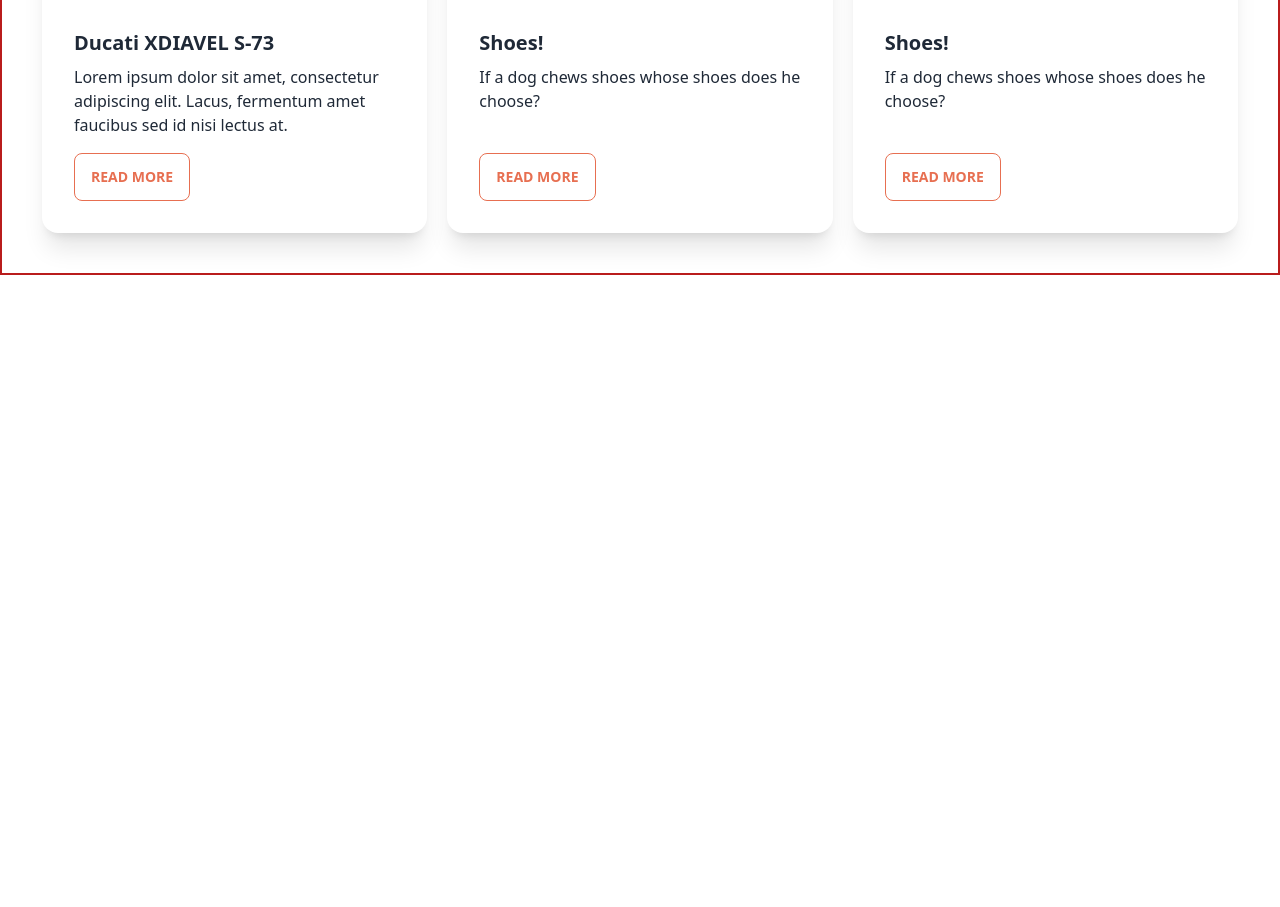
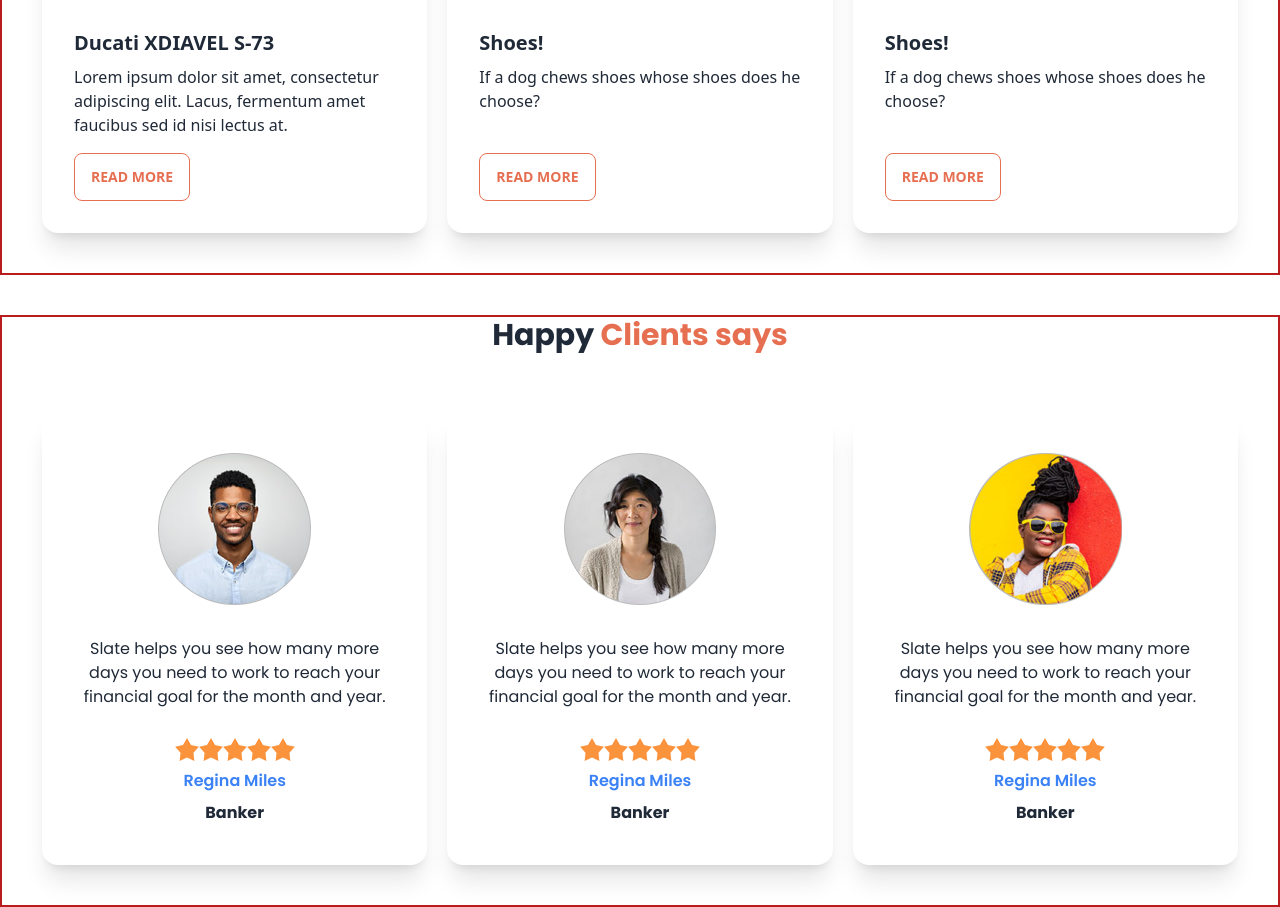
Before and after one commit to Fariha1865/BikerZone-landing-page-with-Tailwind-DaisyUI, a plain HTML site: page index.html in a window 1280 px wide. Shown: the part 1364-2271 px from the top of the page. Before the commit the page ends 1639 px from the top, so only its background shows below. Drawn offline with nearby package versions, Linux system fonts and the light colour scheme.

Commit message:
clients section added

```diff
--- a/index.html
+++ b/index.html
@@ -1,5 +1,6 @@
 <!DOCTYPE html>
 <html lang="en">
+
 <head>
   <meta charset="UTF-8">
   <meta name="viewport" content="width=device-width, initial-scale=1.0">
@@ -20,7 +21,7 @@
             'color': '#E76F51',
 
           },
-              backgroundImage:{
+          backgroundImage: {
 
           }
         }
@@ -35,11 +36,12 @@
 
 
   <style>
-        .font-poppins{
+    .font-poppins {
       font-family: 'Poppins', sans-serif;
     }
   </style>
 </head>
+
 <body>
   <header>
     <nav>
@@ -47,9 +49,13 @@
         <div class="navbar-start">
           <div class="dropdown">
             <label tabindex="0" class="btn btn-ghost lg:hidden">
-                <svg xmlns="http://www.w3.org/2000/svg" class="h-5 w-5" fill="none" viewBox="0 0 24 24" stroke="currentColor"><path stroke-linecap="round" stroke-linejoin="round" stroke-width="2" d="M4 6h16M4 12h8m-8 6h16" /></svg>
+              <svg xmlns="http://www.w3.org/2000/svg" class="h-5 w-5" fill="none" viewBox="0 0 24 24"
+                stroke="currentColor">
+                <path stroke-linecap="round" stroke-linejoin="round" stroke-width="2" d="M4 6h16M4 12h8m-8 6h16" />
+              </svg>
             </label>
-              <ul tabindex="0" class="menu menu-sm dropdown-content mt-3 z-[1] p-2 shadow bg-base-100 rounded-box w-52 font-medium font-poppins">
+            <ul tabindex="0"
+              class="menu menu-sm dropdown-content mt-3 z-[1] p-2 shadow bg-base-100 rounded-box w-52 font-medium font-poppins">
               <li><a>Home</a></li>
               <li><a>Shop</a></li>
               <li><a>News</a></li>
@@ -57,7 +63,8 @@
             </ul>
           </div>
 
-            <a class="btn btn-ghost normal-case text-xl  display: inline pt-2"><i class="fa-solid fa-motorcycle"></i> Biker<span class="text-color">Zone</span></a>
+          <a class="btn btn-ghost normal-case text-xl  display: inline pt-2"><i class="fa-solid fa-motorcycle"></i>
+            Biker<span class="text-color">Zone</span></a>
         </div>
         <div class="navbar-center hidden lg:flex">
           <ul class="menu menu-horizontal px-1 font-medium font-poppins ml-[100px]">
@@ -164,7 +171,7 @@
     <!-- Latest News Section -->
 
     <section class="max-w-screen-xl mx-auto mt-20 border-2 border-solid border-red-700">
-            <h1 class="text-center font-poppins font-semibold text-3xl mb-5">Latest News</h1>
+      <h1 class="text-center font-poppins font-bold text-3xl mb-5">Latest News</h1>
 
       <!-- Cards Holder -->
       <div class="grid grid-cols-1 gap-5 lg:grid-cols-3 p-10">
@@ -173,9 +180,11 @@
           <figure><img src="./images/others/latest1.png" alt="Shoes" /></figure>
           <div class="card-body">
             <h2 class="card-title">Ducati XDIAVEL S-73</h2>
-                  <p>Lorem ipsum dolor sit amet, consectetur adipiscing elit. Lacus, fermentum amet faucibus sed id nisi lectus at.</p>
+            <p>Lorem ipsum dolor sit amet, consectetur adipiscing elit. Lacus, fermentum amet faucibus sed id nisi
+              lectus at.</p>
             <div class="card-actions justify-start mt-2">
-                    <button class="btn btn-outline text-color border-color hover:bg-color hover:border-color">Read More</button>
+              <button class="btn btn-outline text-color border-color hover:bg-color hover:border-color">Read
+                More</button>
             </div>
           </div>
         </div>
@@ -186,7 +195,8 @@
             <h2 class="card-title">Shoes!</h2>
             <p>If a dog chews shoes whose shoes does he choose?</p>
             <div class="card-actions justify-start mt-2">
-                  <button class="btn btn-outline text-color border-color hover:bg-color hover:border-color">Read More</button>
+              <button class="btn btn-outline text-color border-color hover:bg-color hover:border-color">Read
+                More</button>
             </div>
           </div>
         </div>
@@ -197,12 +207,101 @@
             <h2 class="card-title">Shoes!</h2>
             <p>If a dog chews shoes whose shoes does he choose?</p>
             <div class="card-actions justify-start mt-2">
-                  <button class="btn btn-outline text-color border-color hover:bg-color hover:border-color">Read More</button>
+              <button class="btn btn-outline text-color border-color hover:bg-color hover:border-color">Read
+                More</button>
             </div>
           </div>
         </div>
       </div>
     </section>
+
+    <!-- Happy Clients Section -->
+    <section class="max-w-screen-xl mx-auto mt-10 border-2 border-solid border-red-700">
+      <h1 class="text-center font-poppins font-bold text-3xl mb-5">Happy <span class="text-color">Clients says</span>
+      </h1>
+      <!-- Card holder -->
+      <div class="grid grid-cols-1 gap-5 p-10 lg:grid-cols-3">
+
+        <!-- card-1 -->
+        <div class="card bg-base-100 shadow-xl">
+          <figure class="px-10 pt-10">
+            <img src="./images/others/user-1.png" alt="Shoes" class="rounded-xl w-1/2" />
+          </figure>
+          <div class="card-body items-center text-center">
+            <p class="font-poppins">Slate helps you see how
+              many more days you need
+              to work to reach your financial
+              goal for the month and year.</p>
+            <div class="rating mt-5">
+              <input type="radio" name="rating-2" class="mask mask-star-2 bg-orange-400" />
+              <input type="radio" name="rating-2" class="mask mask-star-2 bg-orange-400" />
+              <input type="radio" name="rating-2" class="mask mask-star-2 bg-orange-400" />
+              <input type="radio" name="rating-2" class="mask mask-star-2 bg-orange-400" checked />
+              <input type="radio" name="rating-2" class="mask mask-star-2 bg-orange-400" />
+            </div>
+
+            <a href="" class="text-blue-500 font-semibold font-poppins">Regina Miles</a>
+            <h4 class="font-bold font-poppins">Banker</h4>
+            <div class="card-actions">
+            </div>
+          </div>
+        </div>
+
+        <!-- card-2 -->
+        <div class="card bg-base-100 shadow-xl">
+          <figure class="px-10 pt-10">
+            <img src="./images/others/user-2.png" alt="Shoes" class="rounded-xl w-1/2" />
+          </figure>
+          <div class="card-body items-center text-center">
+            <p class="font-poppins">Slate helps you see how
+              many more days you need
+              to work to reach your financial
+              goal for the month and year.</p>
+            <div class="rating mt-5">
+              <input type="radio" name="rating-2" class="mask mask-star-2 bg-orange-400" />
+              <input type="radio" name="rating-2" class="mask mask-star-2 bg-orange-400" />
+              <input type="radio" name="rating-2" class="mask mask-star-2 bg-orange-400" />
+              <input type="radio" name="rating-2" class="mask mask-star-2 bg-orange-400" />
+              <input type="radio" name="rating-2" class="mask mask-star-2 bg-orange-400" checked />
+            </div>
+
+            <a href="" class="text-blue-500 font-semibold font-poppins">Regina Miles</a>
+            <h4 class="font-bold font-poppins">Banker</h4>
+            <div class="card-actions">
+            </div>
+          </div>
+        </div>
+
+        <!-- card-3 -->
+        <div class="card bg-base-100 shadow-xl">
+          <figure class="px-10 pt-10">
+            <img src="./images/others/user-3.png" alt="Shoes" class="rounded-xl w-1/2" />
+          </figure>
+          <div class="card-body items-center text-center">
+            <p class="font-poppins">Slate helps you see how
+              many more days you need
+              to work to reach your financial
+              goal for the month and year.</p>
+            <div class="rating mt-5">
+              <input type="radio" name="rating-2" class="mask mask-star-2 bg-orange-400" />
+              <input type="radio" name="rating-2" class="mask mask-star-2 bg-orange-400" />
+              <input type="radio" name="rating-2" class="mask mask-star-2 bg-orange-400" />
+              <input type="radio" name="rating-2" class="mask mask-star-2 bg-orange-400" half-checked />
+              <input type="radio" name="rating-2" class="mask mask-star-2 bg-orange-400" />
+            </div>
+
+            <a href="" class="text-blue-500 font-semibold font-poppins">Regina Miles</a>
+            <h4 class="font-bold font-poppins">Banker</h4>
+            <div class="card-actions">
+            </div>
+          </div>
+        </div>
+
+
+      </div>
+    </section>
+
   </main>
 </body>
+
 </html>
```
Lines whose indentation alone changed are shown as unchanged.
